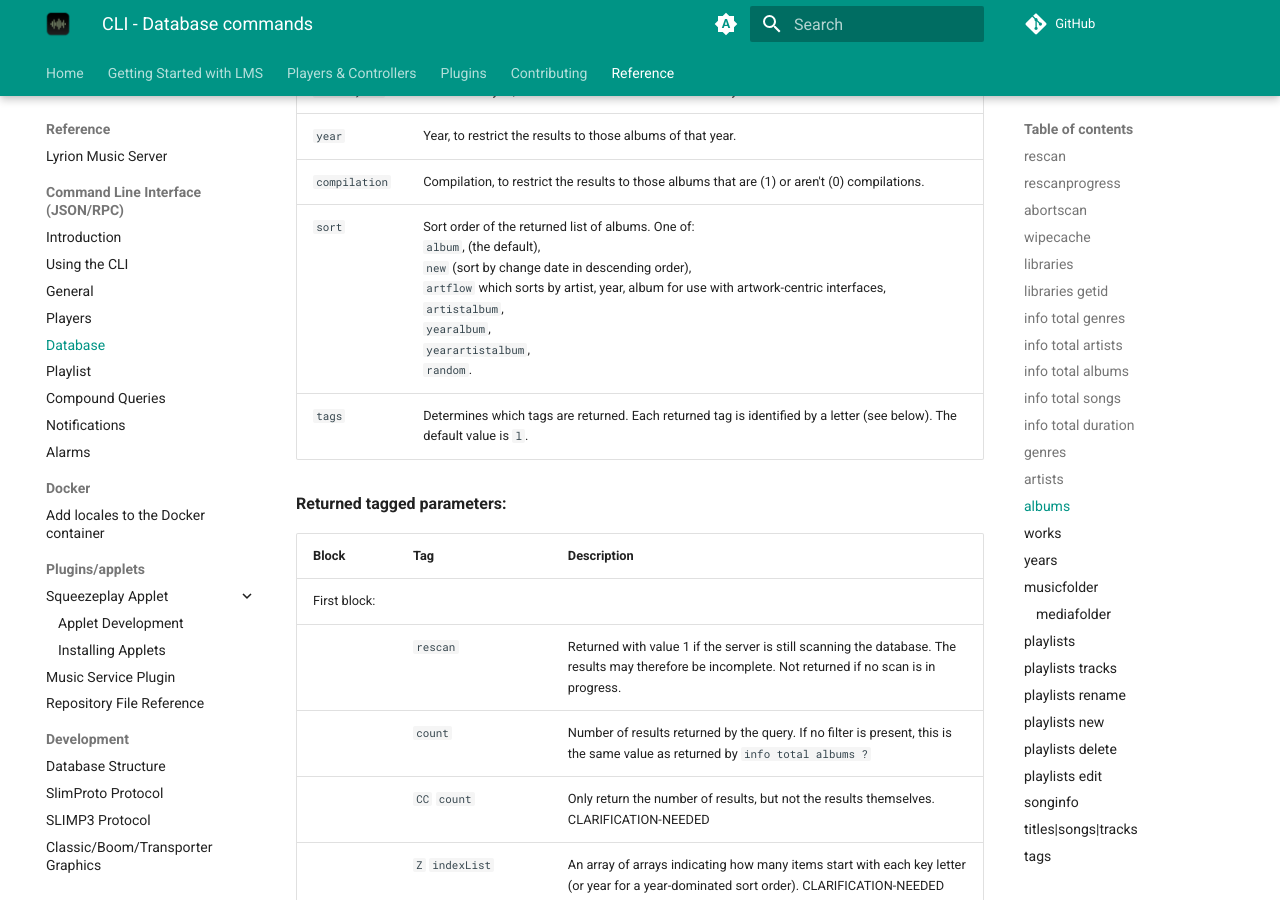
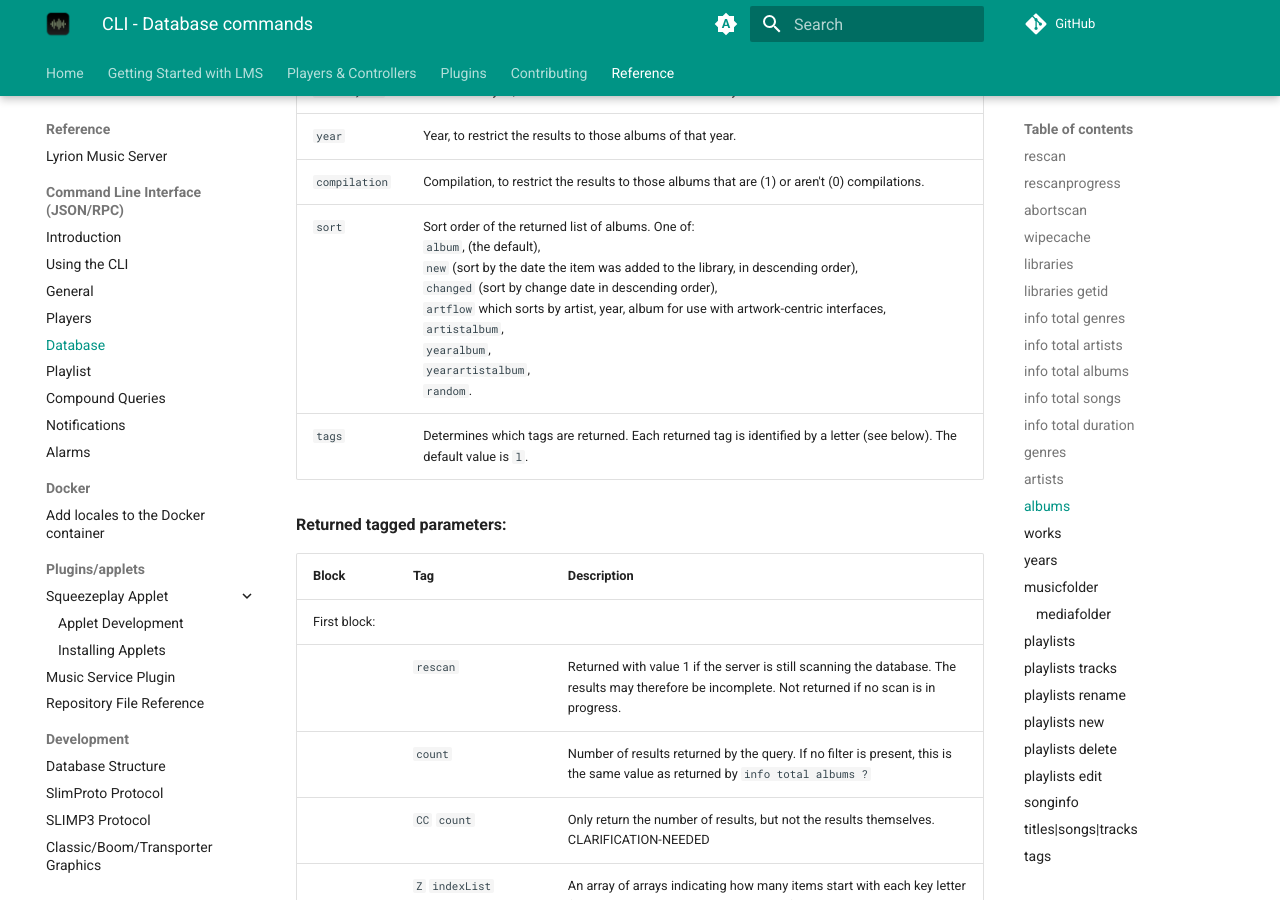
Before and after one commit to LMS-Community/lms-community.github.io, an MkDocs documentation site: the page built from docs/reference/cli/database.md, in a window 1280 px wide and 900 px high, scrolled down 9033 px. Built offline with MkDocs 1.6.1 and Material for MkDocs 9.7.7, drawn with Linux system fonts in a browser that asks for light colours; a script that is not in the unit is left out; plug-ins that fetch from the network failed and are left out; comment, search, counter and statistics services are not loaded.

Commit message:
Add documentation for new `albums sort:changed` sort order.

```diff
--- a/docs/reference/cli/database.md
+++ b/docs/reference/cli/database.md
@@ -269,7 +269,7 @@ The `albums` query returns all albums known by the server. The results of this q
 | `library_id` | Virtual library ID, to restrict the results to a virtual library view. |
 | `year` | Year, to restrict the results to those albums of that year. |
 | `compilation` | Compilation, to restrict the results to those albums that are (1) or aren't (0) compilations. |
-| `sort` | Sort order of the returned list of albums. One of: <br>`album`, (the default), <br>`new` (sort by change date in descending order), <br>`artflow` which sorts by artist, year, album for use with artwork-centric interfaces, <br>`artistalbum`, <br>`yearalbum`, <br>`yearartistalbum`, <br>`random`. |
+| `sort` | Sort order of the returned list of albums. One of: <br>`album`, (the default), <br>`new` (sort by the date the item was added to the library, in descending order), <br>`changed` (sort by change date in descending order), <br>`artflow` which sorts by artist, year, album for use with artwork-centric interfaces, <br>`artistalbum`, <br>`yearalbum`, <br>`yearartistalbum`, <br>`random`. |
 | `tags` | Determines which tags are returned. Each returned tag is identified by a letter (see below). The default value is `l`. |
 
 **Returned tagged parameters:**
```
